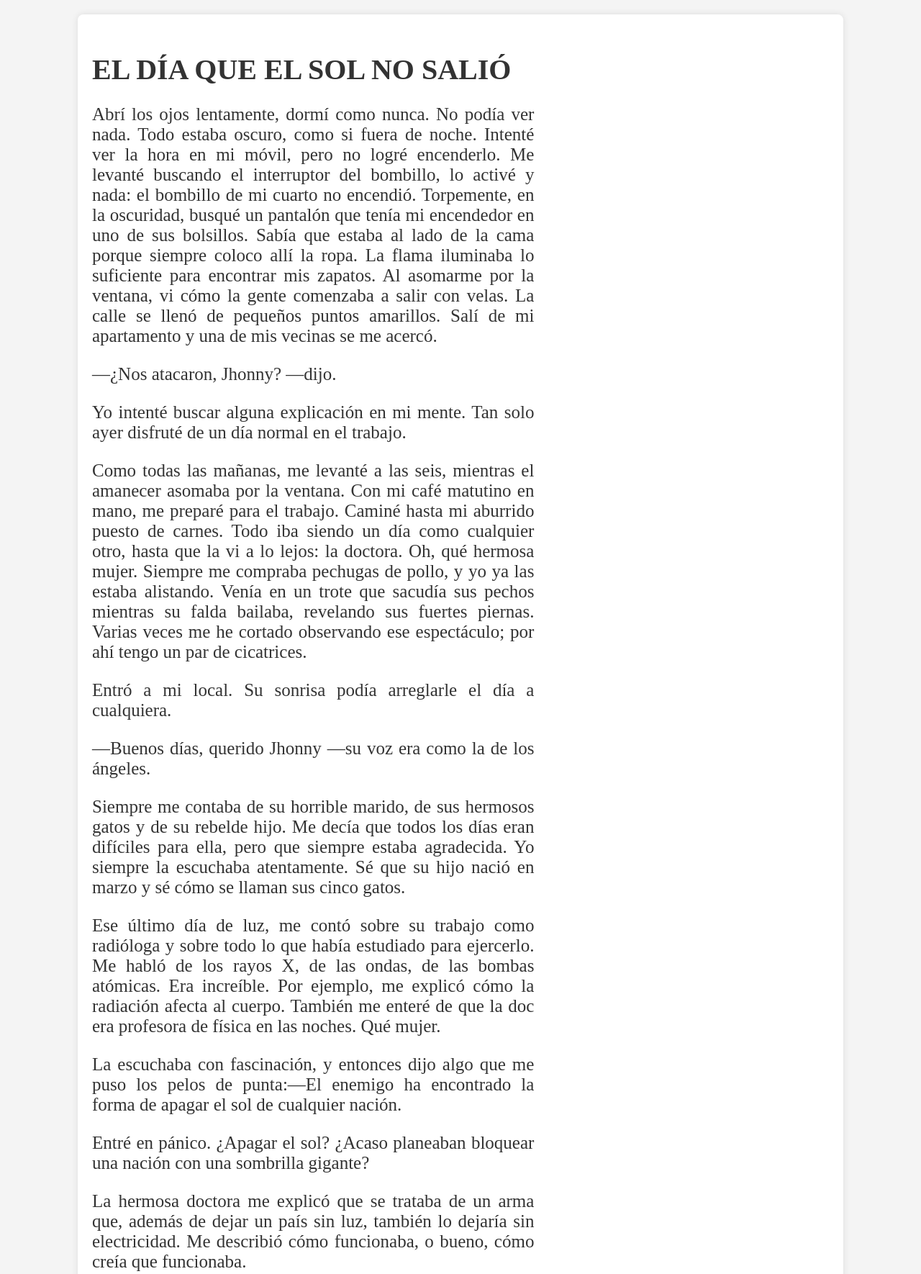
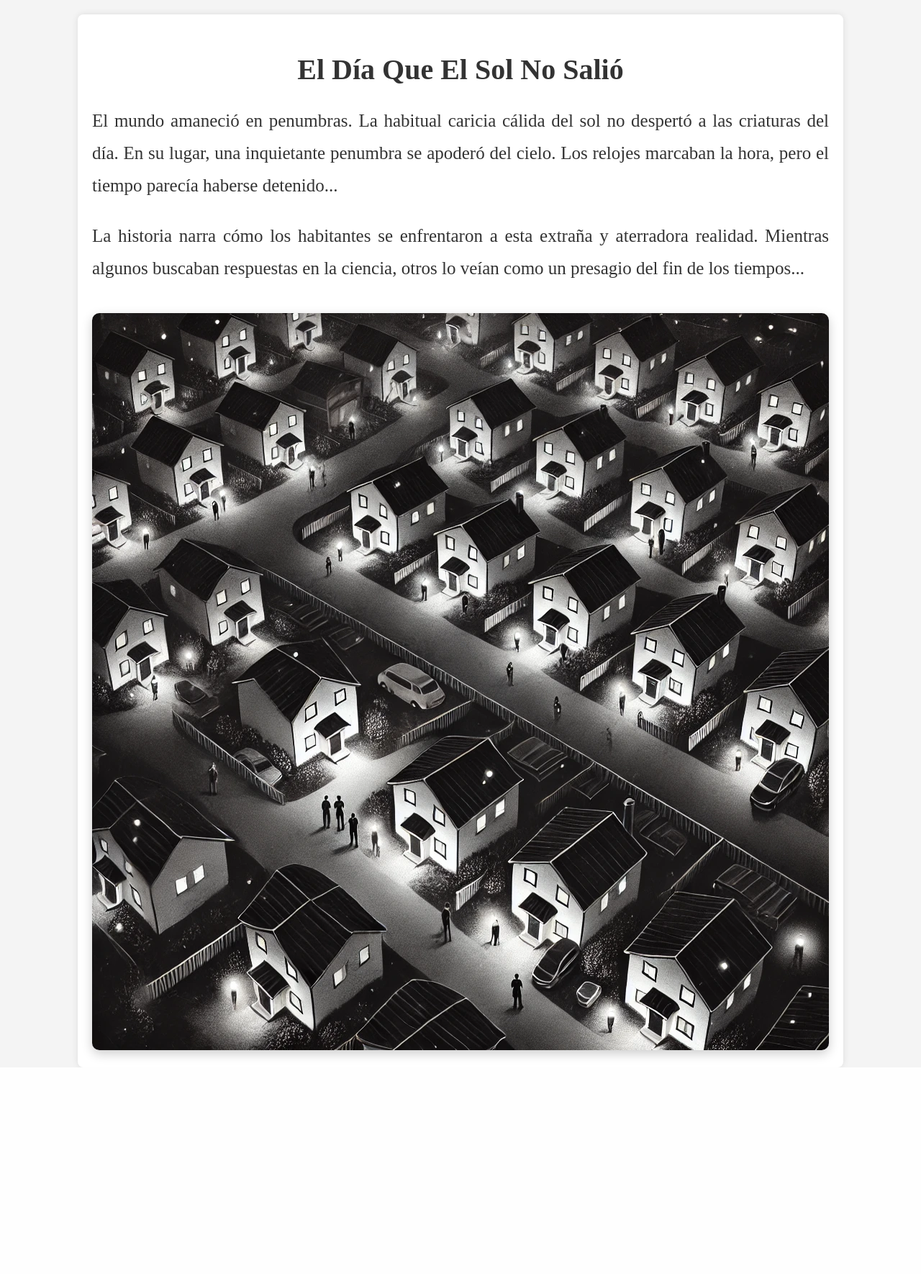
Before and after one commit to WMARBAR/myPage_WFM, a Flask app: page /H_ElDiaQueElSol in a window 1280 px wide. Shown: the part 250-2020 px from the top of the page at 72% size. After the commit the page ends 1733 px from the top, so only its background shows below. Run offline with Flask 3, Linux system fonts and the light colour scheme; some web fonts are replaced.

Commit message:
se arregla el formato en las historias y se agregan imagenes

```diff
--- a/static/styles.css
+++ b/static/styles.css
@@ -40,7 +40,12 @@ body {
     margin-top: 10px; /* Espacio extra para pantallas pequeñas */
 }
 
-/* Menú */
+/* Menú principal */
+.menu {
+    margin-top: 20px;
+    text-align: center;
+}
+
 .menu-title {
     font-family: 'Chiller', cursive;
     font-size: 145px;
@@ -59,8 +64,8 @@ body {
     border: none;
     border-radius: 10px;
     cursor: pointer;
-    display: block;
-    margin: 0 auto;
+    display: inline-block;
+    margin: 10px;
     transition: background-color 0.3s ease;
 }
 
@@ -82,13 +87,29 @@ body {
 .story-title {
     font-size: 40px;
     font-weight: bold;
-    margin-bottom: 10px;
+    margin-bottom: 20px;
+    text-align: center;
 }
 
 /* Texto de la historia */
 .story-text {
     font-size: 25px;
-    margin: 0;
+    line-height: 1.8;
+    text-align: justify;
+    margin-bottom: 40px;
+}
+
+/* Contenedor de imagen */
+.image-container {
+    text-align: center;
+    margin-top: 40px;
+}
+
+.story-image {
+    max-width: 100%;
+    height: auto;
+    border-radius: 10px;
+    box-shadow: 0 5px 15px rgba(0, 0, 0, 0.2);
 }
 
 /* Media Queries para dispositivos pequeños */
@@ -99,6 +120,15 @@ body {
 
     .banner-image {
         height: 120px; /* Reduce la altura de la imagen */
+    }
+
+    .menu-title {
+        font-size: 100px; /* Reduce el tamaño del título del menú */
+    }
+
+    .menu-button {
+        font-size: 30px; /* Reduce el tamaño de los botones del menú */
+        padding: 15px 30px;
     }
 
     .container {
@@ -125,6 +155,15 @@ body {
         height: 100px; /* Ajusta la imagen para pantallas muy pequeñas */
     }
 
+    .menu-title {
+        font-size: 80px; /* Reduce aún más el título del menú */
+    }
+
+    .menu-button {
+        font-size: 24px; /* Ajusta el tamaño de los botones */
+        padding: 10px 20px;
+    }
+
     .container {
         width: 100%; /* El contenedor ocupa todo el ancho */
         margin-top: 10px; /* Reduce el espacio superior */
--- a/templates/H_ElDiaQueElSol.html
+++ b/templates/H_ElDiaQueElSol.html
@@ -3,52 +3,25 @@
 <head>
     <meta charset="UTF-8">
     <meta name="viewport" content="width=device-width, initial-scale=1.0">
-    <title>B de Blog</title>
+    <title>El Día Que El Sol No Salió</title>
     <link rel="stylesheet" href="{{ url_for('static', filename='styles.css') }}">
-    <style>
-        .story-text {
-            text-align: justify; /* Justifica el texto */
-            margin-right: auto; /* Alinea el contenido a la izquierda */
-            margin-left: 0; /* Asegura que esté pegado al lado izquierdo */
-            width: 60%; /* Define un ancho para dejar espacio en la derecha */
-        }
-    </style>
 </head>
 <body>
     <header class="banner" onclick="location.href='/#menu'">
         <h1 class="banner-title">B DE BLOG</h1>
         <img src="{{ url_for('static', filename='guyfox.webp') }}" alt="Blog Logo" class="banner-image">
     </header>
+
     <div class="container">
-        <h2 class="story-title">EL DÍA QUE EL SOL NO SALIÓ</h2>
+        <h2 class="story-title">El Día Que El Sol No Salió</h2>
         <div class="story-text">
-            <p>Abrí los ojos lentamente, dormí como nunca. No podía ver nada. Todo estaba oscuro, como si fuera de noche. Intenté ver la hora en mi móvil, pero no logré encenderlo. Me levanté buscando el interruptor del bombillo, lo activé y nada: el bombillo de mi cuarto no encendió. Torpemente, en la oscuridad, busqué un pantalón que tenía mi encendedor en uno de sus bolsillos. Sabía que estaba al lado de la cama porque siempre coloco allí la ropa. La flama iluminaba lo suficiente para encontrar mis zapatos. Al asomarme por la ventana, vi cómo la gente comenzaba a salir con velas. La calle se llenó de pequeños puntos amarillos. Salí de mi apartamento y una de mis vecinas se me acercó.</p>
+            <p>El mundo amaneció en penumbras. La habitual caricia cálida del sol no despertó a las criaturas del día. En su lugar, una inquietante penumbra se apoderó del cielo. Los relojes marcaban la hora, pero el tiempo parecía haberse detenido...</p>
 
-            <p>—¿Nos atacaron, Jhonny? —dijo.</p>
+            <p>La historia narra cómo los habitantes se enfrentaron a esta extraña y aterradora realidad. Mientras algunos buscaban respuestas en la ciencia, otros lo veían como un presagio del fin de los tiempos...</p>
+        </div>
 
-            <p>Yo intenté buscar alguna explicación en mi mente. Tan solo ayer disfruté de un día normal en el trabajo.</p>
-            <p>Como todas las mañanas, me levanté a las seis, mientras el amanecer asomaba por la ventana. Con mi café matutino en mano, me preparé para el trabajo. Caminé hasta mi aburrido puesto de carnes. Todo iba siendo un día como cualquier otro, hasta que la vi a lo lejos: la doctora. Oh, qué hermosa mujer. Siempre me compraba pechugas de pollo, y yo ya las estaba alistando. Venía en un trote que sacudía sus pechos mientras su falda bailaba, revelando sus fuertes piernas. Varias veces me he cortado observando ese espectáculo; por ahí tengo un par de cicatrices.</p>
-            <p>Entró a mi local. Su sonrisa podía arreglarle el día a cualquiera.</p>
-            <p>—Buenos días, querido Jhonny —su voz era como la de los ángeles.</p>
-            <p>Siempre me contaba de su horrible marido, de sus hermosos gatos y de su rebelde hijo. Me decía que todos los días eran difíciles para ella, pero que siempre estaba agradecida. Yo siempre la escuchaba atentamente. Sé que su hijo nació en marzo y sé cómo se llaman sus cinco gatos.</p>
-            <p>Ese último día de luz, me contó sobre su trabajo como radióloga y sobre todo lo que había estudiado para ejercerlo. Me habló de los rayos X, de las ondas, de las bombas atómicas. Era increíble. Por ejemplo, me explicó cómo la radiación afecta al cuerpo. También me enteré de que la doc era profesora de física en las noches. Qué mujer.</p>
-            <p>La escuchaba con fascinación, y entonces dijo algo que me puso los pelos de punta:—El enemigo ha encontrado la forma de apagar el sol de cualquier nación.</p>
-            <p>Entré en pánico. ¿Apagar el sol? ¿Acaso planeaban bloquear una nación con una sombrilla gigante?</p>
-            <p>La hermosa doctora me explicó que se trataba de un arma que, además de dejar un país sin luz, también lo dejaría sin electricidad. Me describió cómo funcionaba, o bueno, cómo creía que funcionaba.</p>
-            <p>—Se trata de un gas noble, Jhonny. Un gas que no se puede ni oler ni ver. Este gas, creado por el enemigo, es un súper conductor que, al entrar en contacto con los aparatos electrónicos, los hace entrar en corto circuito inmediatamente. Y no solo eso, el gas también es capaz de polarizar los rayos del sol.</p>
-            <p>Las noticias de esa semana no eran buenas. La guerra estaba estancada, y ninguna de las dos naciones quería ceder su porción de tierra.</p>
-            <p>Mientras terminaba de cortar las pechugas de la doc, en el televisor apareció el presidente de nuestros enemigos:</p>
-            <p>"Si no se retiran, mañana una de sus ciudades dejará de ver la luz."</p>
-            <p>Habían cumplido. Ahora estamos a oscuras.</p>
-            <p>Le estaba explicando a Mary, más o menos, lo que me dijo la doc. Le contaba que los enemigos habían usado un gas denso que cubría nuestra ciudad. Traté de explicarle lo que entendí sobre el gas noble.</p>
-            <p>Mientras hablábamos, llegaron los carros del gobierno. Eran vehículos antiguos, del siglo pasado, y los policías usaban lámparas de gasolina, como si estuvieran en un relato de hace quinientos años. Mi humilde barrio se iluminaba un poco más.</p>
-            <p>"Todos mantengan la calma. No estamos en peligro. Queremos que cada uno de los residentes se acerque a los carros del gobierno. Los vamos a trasladar a las zonas iluminadas."</p>
-            <p>Entre el tumulto, reconocí a la doc. Caminé hacia ella. Estaba al frente de un coche de policía, con su pantaloneta de fútbol de siempre y un buso con un estampado extraño: algo de fórmulas, probablemente "E=mc²".</p>
-            <p>La saludé. Ella solo me miró preocupada.</p>
-            <p>—Te lo dije, querido Jhonny.</p>
-            <p>Qué hermosa se veía a la luz amarilla.</p>
-
-
+        <div class="image-container">
+            <img src="{{ url_for('static', filename='ElDiaSol1.webp') }}" alt="El Sol Oscurecido" class="story-image">
         </div>
     </div>
 </body>
```
Also changed, not shown: static/ElDiaSol1.webp (added).
